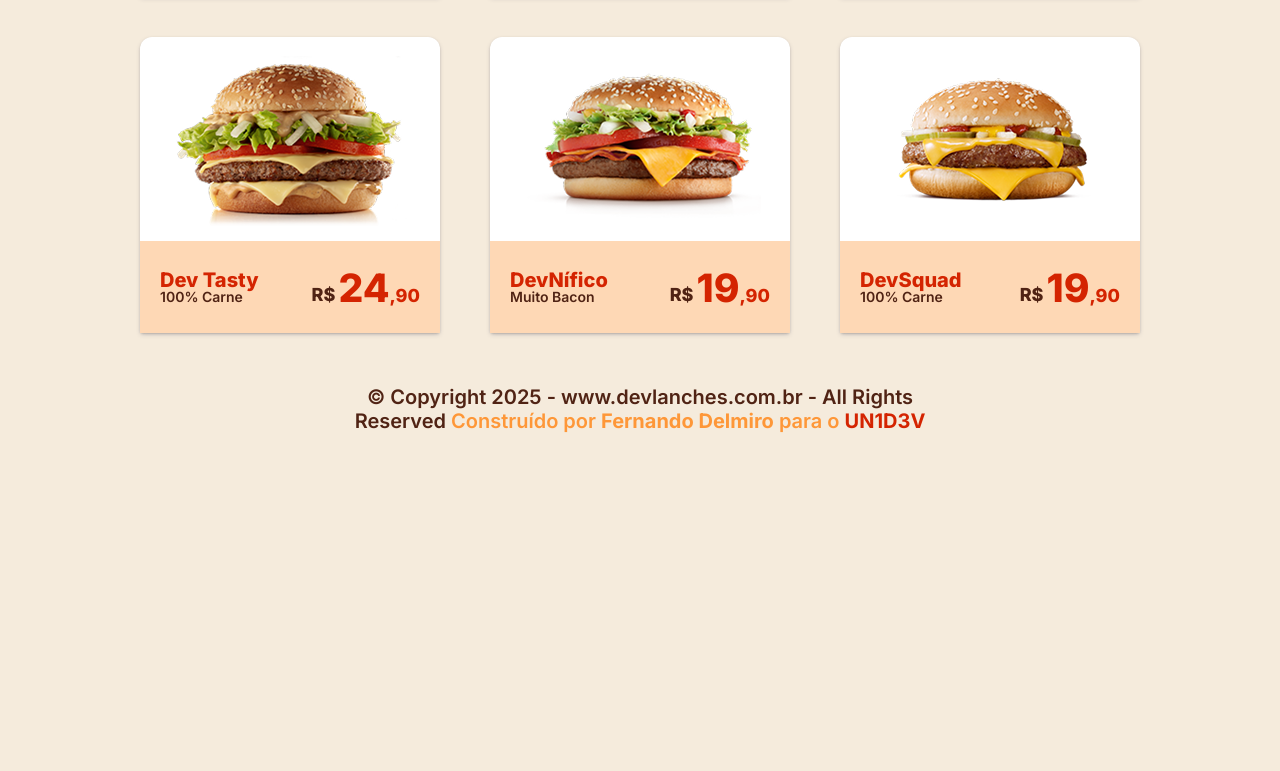
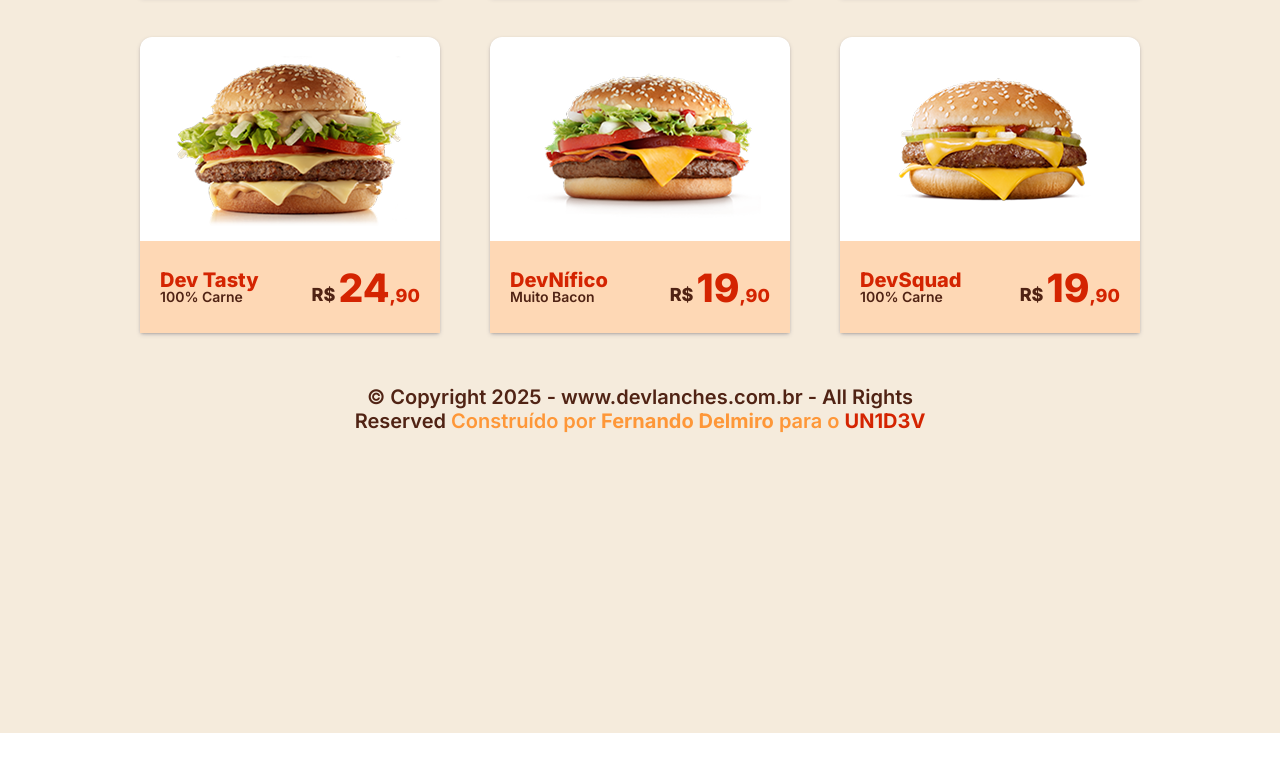
Before and after one commit to Delmiroo97/DESAFIO-FRONTEND-UNIDEV, a plain HTML site: page index.html in a window 1280 px wide. Shown: the part 627-1398 px from the top of the page. After the commit the page ends 1360 px from the top, so only its background shows below. Drawn offline with Linux system fonts and the light colour scheme.

Commit message:
Alteração na no padding-bottom do section conference para telas maiores.

```diff
--- a/main.css
+++ b/main.css
@@ -178,7 +178,7 @@ img {
     justify-content: center;
     background-color: var(--container-color);
     padding-top: 1.2rem;
-    padding-bottom: 50rem;
+    padding-bottom: 30rem;
 }
 
 .reference h2 {
```
